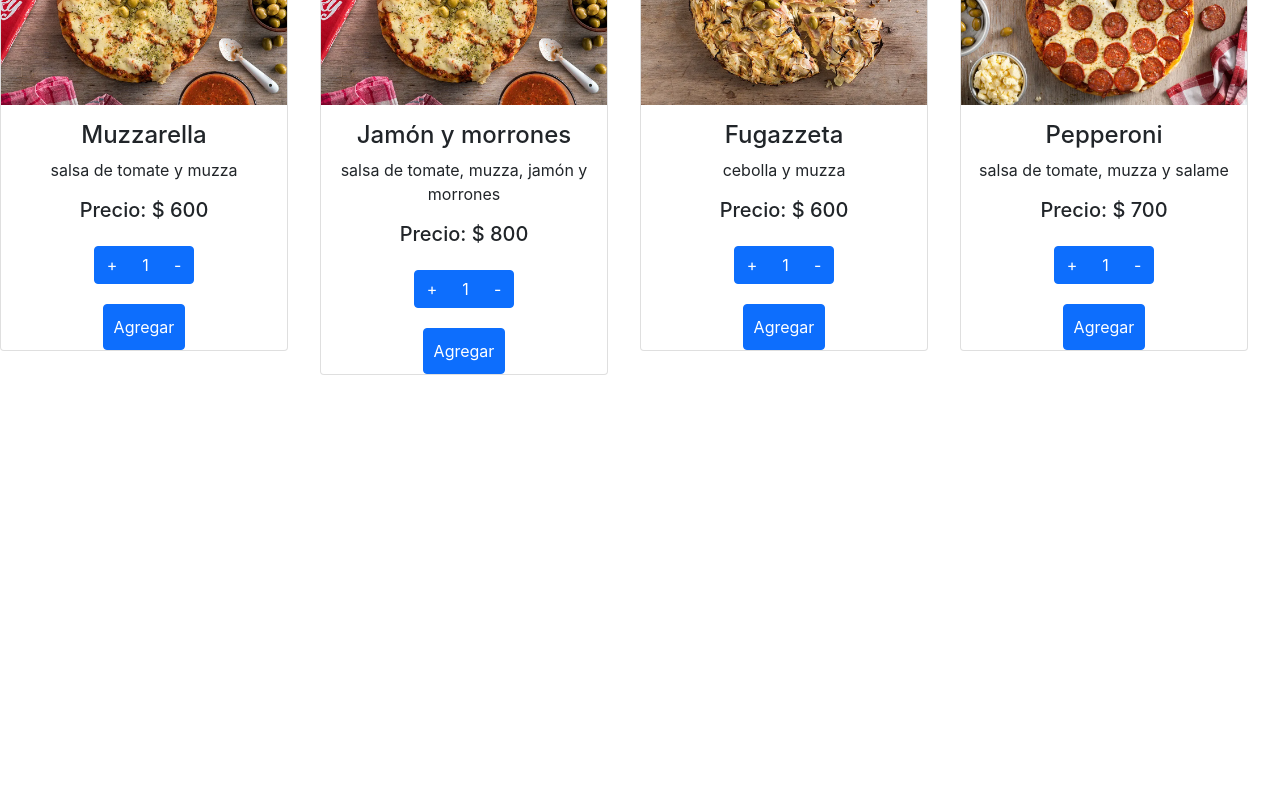
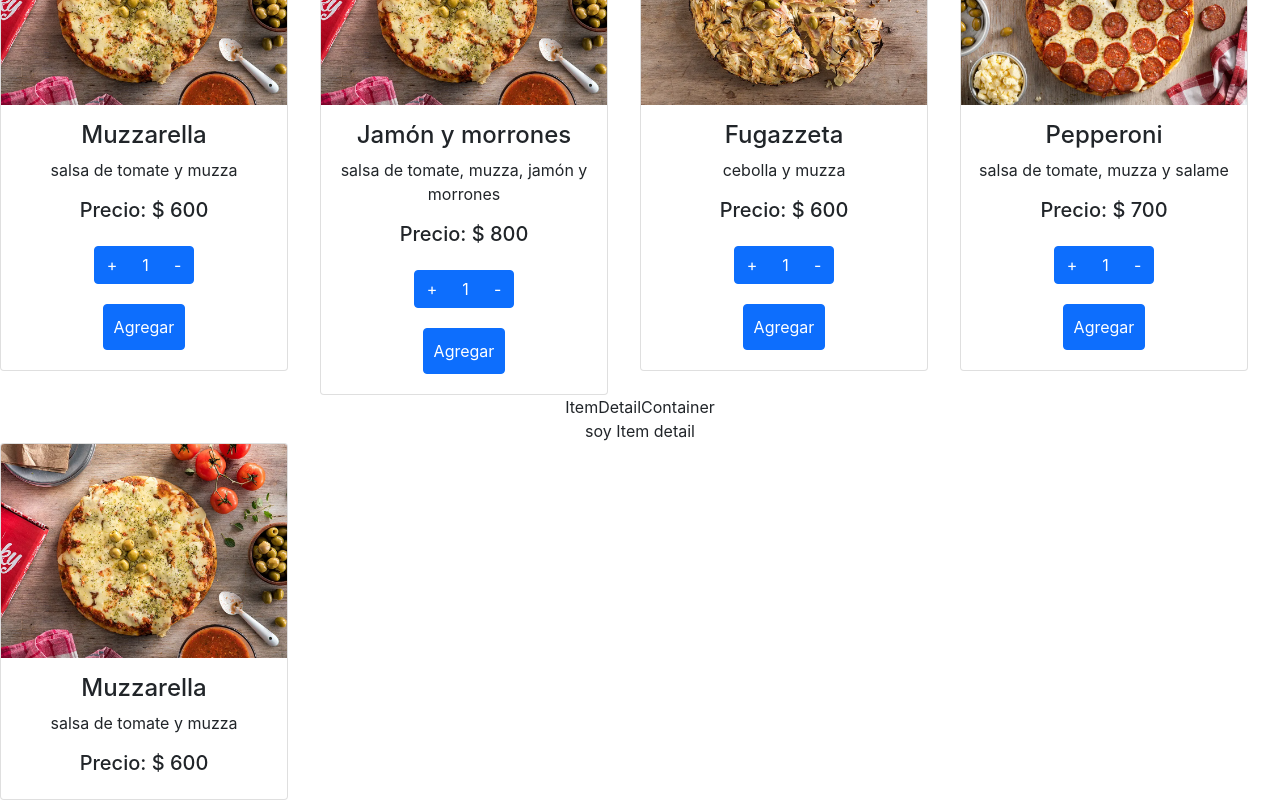
Before and after one commit to flortaglia/tienda-tagliaferro, a React (Create React App) app: page / in a window 1280 px wide. Shown: the part 215-1015 px from the top of the page. Before the commit the page ends 800 px from the top, so only its background shows below. Built offline with nearby package versions, Linux system fonts and the light colour scheme.

Commit message:
lo que se entiende del desafio clase7

```diff
--- a/package.json
+++ b/package.json
@@ -8,6 +8,7 @@
     "@testing-library/user-event": "^13.5.0",
     "react": "^17.0.2",
     "react-dom": "^17.0.2",
+    "react-router-dom": "^6.2.2",
     "react-scripts": "5.0.0",
     "web-vitals": "^2.1.4"
   },
--- a/src/App.css
+++ b/src/App.css
@@ -43,5 +43,5 @@
 }
 .agregar{
   padding: 10px;
-  margin-top: 20px;
+  margin: 20px;
 }
--- a/src/App.js
+++ b/src/App.js
@@ -2,28 +2,29 @@ import logo from './logo.svg';
 import './App.css';
 import NavBar from './components/NavBar';
 import ItemListContainer from './components/ItemListContainer';
+import ItemDetailContainer from './components/ItemDetailContainer';
+import {
+  BrowserRouter,
+  Routes,
+  Route,
+  Navigate,
+} from "react-router-dom";
 
 function App() {
   return (
-    <div className="App">
-      <NavBar/>
-      <ItemListContainer text="Soy item list"/>
+    // <BrowserRouter>
 
-      {/* <header className="App-header">
-        <img src={logo} className="App-logo" alt="logo" />
-        <p>
-          Edit <code>src/App.js</code> and save to reload.
-        </p>
-        <a
-          className="App-link"
-          href="https://reactjs.org"
-          target="_blank"
-          rel="noopener noreferrer"
-        >
-          Learn React
-        </a>
-      </header> */}
-    </div>
+      <div className="App">
+        <NavBar/>
+        <ItemListContainer text="Soy item list"/>
+        <ItemDetailContainer/>
+        {/* <Routes>
+          <Route path="/" element={<ItemListContainer text="Soy item list"/>}/>
+          <Route path="*" element={<Navigate to="/"/>}/>
+        </Routes> */}
+
+      </div>
+
   );
 }
 
--- a/src/components/ItemCount.js
+++ b/src/components/ItemCount.js
@@ -1,5 +1,6 @@
 import React, {useState} from 'react'
 import carrito3 from '../carrito3.png'
+import ItemDetailContainer from './ItemDetailContainer';
 
 
 const ItemCount = ({stock, initial}) => {
@@ -13,8 +14,10 @@ const ItemCount = ({stock, initial}) => {
         <span  className="count btn btn-primary">{count}</span>
         <button type="button" className="btn-minus btn btn-primary fas fa-minus" onClick={count==1?1:()=>{setCounter(count-1)}}>-</button>
         </div>
+
+
         <div>
-        <a href="#" className=" agregar btn btn-primary">Agregar</a>
+        <button className=" agregar btn btn-primary">Agregar</button>
         </div>
 
     </div>
--- /dev/null
+++ b/src/components/ItemDetail.js
@@ -0,0 +1,21 @@
+import React from 'react'
+
+const ItemDetail = ({detail}) => {
+
+  return (
+    <div>
+        soy Item detail
+       {console.log(detail)}
+        <div className="card" style={{width: "18rem"}}>
+              <img src={detail.pictureUrl} className="card-img-top" alt="..."/>
+            <div className="card-body">
+              <h4 className="card-title">{detail.title}</h4>
+              <p className="card-text">{detail.description}</p>
+              <h5>Precio: $<span> {detail.price}</span></h5>
+            </div>
+        </div>
+    </div>
+  )
+}
+
+export default ItemDetail
--- /dev/null
+++ b/src/components/ItemDetailContainer.js
@@ -0,0 +1,53 @@
+import React, {useState, useEffect} from 'react'
+// import searchProduct from './PedirDatos'
+import ItemDetail from './ItemDetail'
+import SingleProductDetail from './SingleProductDetail'
+
+const ItemDetailContainer = () => {
+    // const [loading, setLoading] = useState(false)
+    const [ItemDetailProduct, setItemDetail] = useState({})
+
+    useEffect(()=>
+    SingleProductDetail().then((prod)=>setItemDetail(prod))
+    .catch((error)=>{console.log(error)})
+    .finally(()=>console.log("Termino")),[]
+    )
+
+
+            // let arr=[]
+            // console.log("estoy en Conteiner detail")
+            // useEffect(()=>{
+            //     for (let i=1;i<3;i++){
+
+            //         searchProduct(i)
+            //         .then((res) =>res.json())
+            //         .then((res) => {
+            //             console.log( 'Hola',res)
+            //             arr.push(res)
+            //             console.log("estoy arr",arr)
+            //             setItemDetail([...arr])
+            //             console.log("estoy en setItemDetail",ItemDetailProduct)
+            //         })
+            //         .finally(() => {
+
+            //         })
+            //     }
+
+
+
+            // },[])
+            // console.log("estoy en setItemDetail2",ItemDetailProduct)
+
+
+  return (
+    <div>ItemDetailContainer
+        {/* {
+        loading
+        ? <h2>Cargando...</h2>: */}
+        {/* <button className=" agregar btn btn-primary" onClick={()=>console.log("obtenerProductos")}>ver más</button>  */}
+        <ItemDetail detail= {ItemDetailProduct}/>
+    </div>
+  )
+}
+
+export default ItemDetailContainer
--- /dev/null
+++ b/src/components/PedirDatos.js
@@ -0,0 +1,12 @@
+
+const apiUrl = "https://62332b348b6a290be4e17b29.mockapi.io/productos"
+
+export default function searchProduct(id){
+    return fetch(`${apiUrl}/${id}`,{ 'mode': 'cors',
+      'headers': {
+        'Access-Control-Allow-Origin': '*',
+      }
+    })
+
+}
+console.log(searchProduct(8))
--- /dev/null
+++ b/src/components/SingleProductDetail.js
@@ -0,0 +1,14 @@
+export default function SingleProductDetail() {
+    return new Promise((resolve,reject)=>{
+
+          setTimeout(()=>{
+            let products =
+              {id:1, title: "Muzzarella", description:"salsa de tomate y muzza",price:600, pictureUrl:"/img/muzzarella.webp"};
+
+            if (products.length!=0){
+              resolve(products)
+            }else{reject("No se encontraron productos")}
+          },2000)
+
+      })
+  }
```
Also changed, not shown: 1 other file (tests, documents, lock files or other folders).
